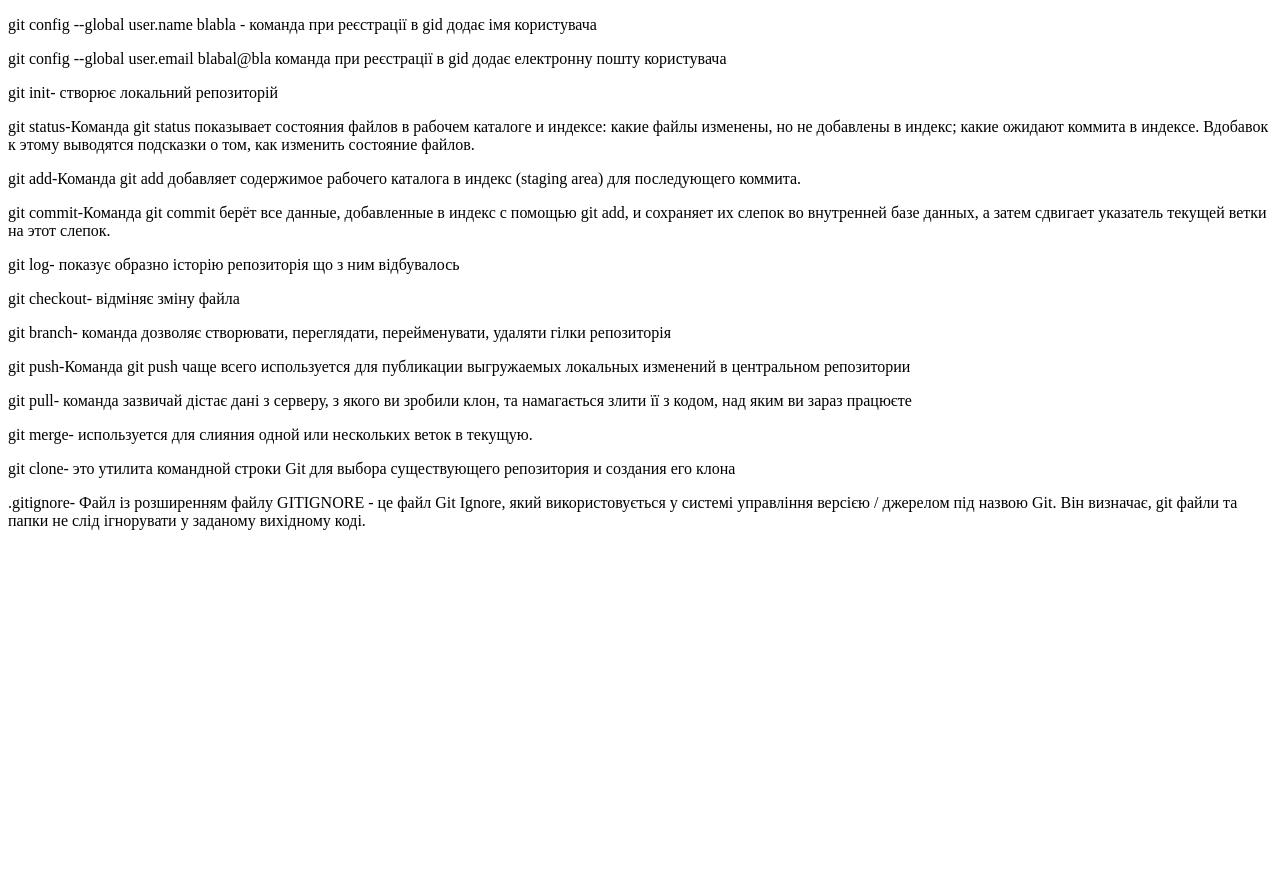
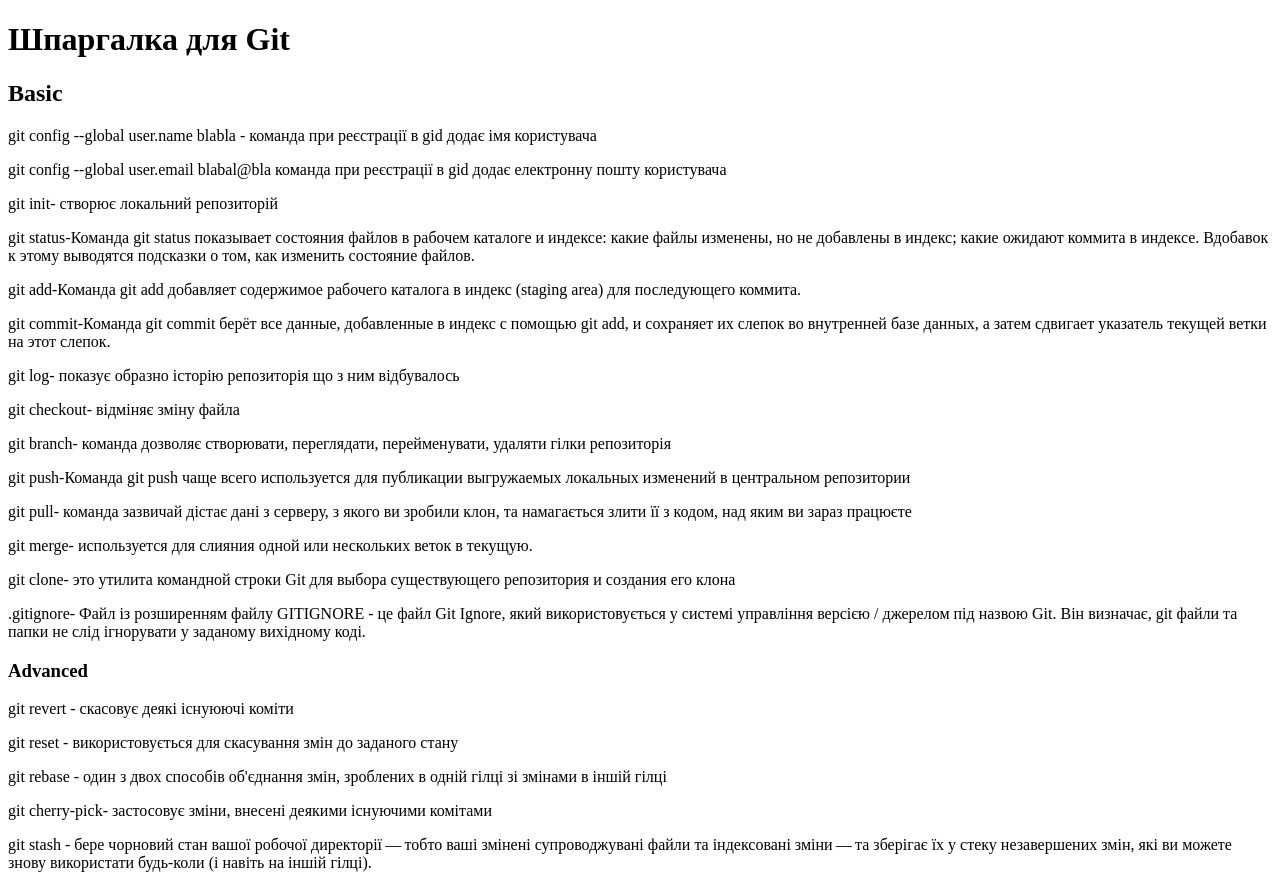
Before and after one commit to Tymruk38/cursor-homework-tymruk_yurii, a plain HTML site: page index.html in a window 1280 px wide. Before the commit the page ends 800 px from the top, so only its background shows below. Drawn offline with Linux system fonts and the light colour scheme.

Commit message:
new add index.html

```diff
--- a/index.html
+++ b/index.html
@@ -8,6 +8,8 @@
 </head>
 <body>
     <div>
+        <h1>Шпаргалка для Git</h1>
+        <h2>Basic</h2>
     <p>git config --global user.name blabla - команда при реєстрації в gid додає імя користувача</p>
     <p>git config --global user.email blabal@bla команда при реєстрації в gid додає електронну пошту користувача</p>
     <p>git init- створює локальний репозиторій</p>
@@ -22,6 +24,12 @@
     <p>git merge- используется для слияния одной или нескольких веток в текущую.</p>
     <p>git clone- это утилита командной строки Git для выбора существующего репозитория и создания его клона</p>
     <p>.gitignore- Файл із розширенням файлу GITIGNORE - це файл Git Ignore, який використовується у системі управління версією / джерелом під назвою Git. Він визначає, git файли та папки не слід ігнорувати у заданому вихідному коді.</p>
+<h3>Advanced</h3>
+    <p>git revert - скасовує деякі існуюючі коміти</p>
+<p>git reset - використовується для скасування змін до заданого стану</p>
+<p>git rebase - один з двох способів об'єднання змін, зроблених в одній гілці зі змінами в іншій гілці</p>
+<p>git cherry-pick- застосовує зміни, внесені деякими існуючими комітами</p>
+<p>git stash - бере чорновий стан вашої робочої директорії — тобто ваші змінені супроводжувані файли та індексовані зміни — та зберігає їх у стеку незавершених змін, які ви можете знову використати будь-коли (і навіть на іншій гілці).</p>
     </div>
 </body>
 </html>
```
